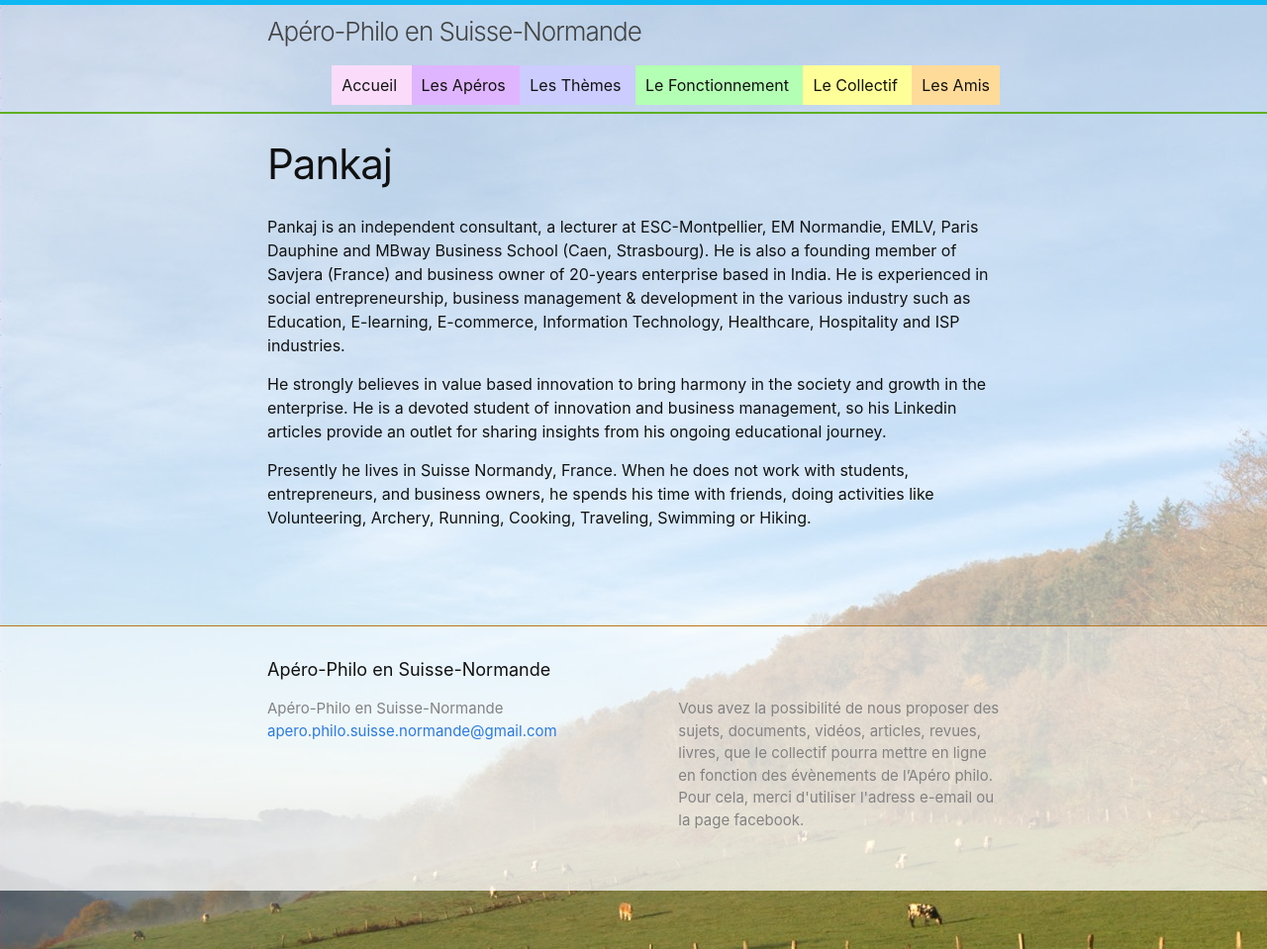
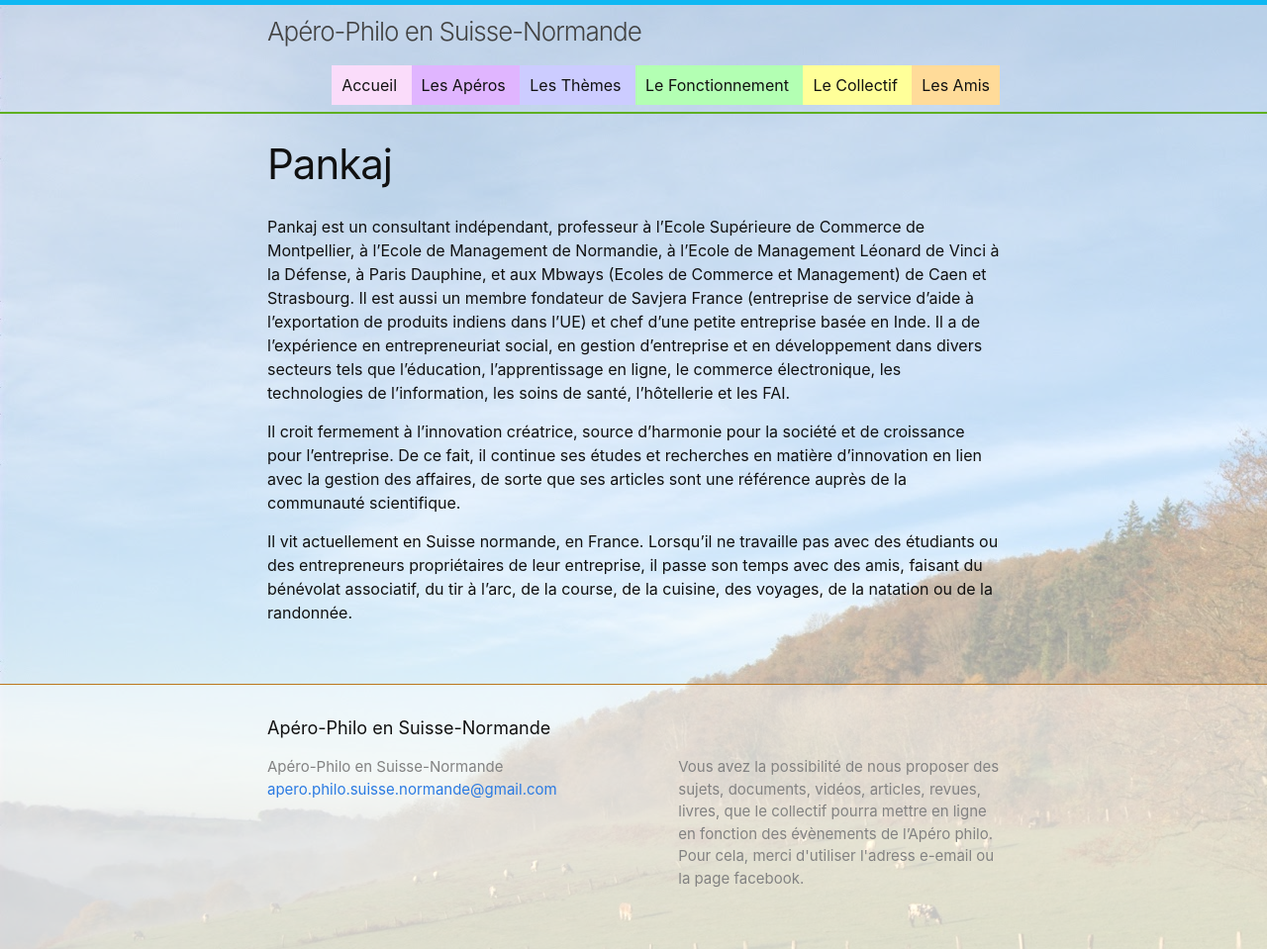
Before and after one commit to aperophilo/apero-philo-suisse-normande.github.io, a Jekyll site: the page built from collections/_members/pankaj.md, in a window 1280 px wide. Shown: the whole page at 99% size. Built offline with Jekyll 4.4.1, drawn with Linux system fonts in a browser that asks for light colours.

Commit message:
Update pankaj.md

```diff
--- a/collections/_members/pankaj.md
+++ b/collections/_members/pankaj.md
@@ -8,8 +8,8 @@ picture: documents/pankaj.jpg
 phone: 06 46 67 70 97
 ---
 
-Pankaj is an independent consultant, a lecturer at ESC-Montpellier, EM Normandie, EMLV, Paris Dauphine and MBway Business School (Caen, Strasbourg).  He is also a founding member of Savjera (France) and business owner of 20-years enterprise based in India. He is experienced in social entrepreneurship, business management & development in the various industry such as Education, E-learning, E-commerce, Information Technology, Healthcare, Hospitality and ISP industries.
+Pankaj est un consultant indépendant, professeur à l’Ecole Supérieure de Commerce de Montpellier, à l’Ecole de Management de Normandie, à l’Ecole de Management Léonard de Vinci à la Défense, à Paris Dauphine, et aux Mbways (Ecoles de Commerce et Management) de Caen et Strasbourg. Il est aussi un membre fondateur de Savjera France (entreprise de service d’aide à l’exportation de produits indiens dans l’UE) et chef d’une petite entreprise basée en Inde. Il a de l’expérience en entrepreneuriat social, en gestion d’entreprise et en développement dans divers secteurs tels que l’éducation, l’apprentissage en ligne, le commerce électronique, les technologies de l’information, les soins de santé, l’hôtellerie et les FAI.
 
-He strongly believes in value based innovation to bring harmony in the society and growth in the enterprise. He is a devoted student of innovation and business management, so his Linkedin articles provide an outlet for sharing insights from his ongoing educational journey.
+Il croit fermement à l’innovation créatrice, source d’harmonie pour la société et de croissance pour l’entreprise. De ce fait, il continue ses études et recherches en matière d’innovation en lien avec la gestion des affaires, de sorte que ses articles sont une référence auprès de la communauté scientifique.
 
-Presently he lives in Suisse Normandy, France. When he does not work with students, entrepreneurs, and business owners, he spends his time with friends, doing activities like Volunteering, Archery, Running, Cooking, Traveling, Swimming or Hiking.
+Il vit actuellement en Suisse normande, en France. Lorsqu’il ne travaille pas avec des étudiants ou des entrepreneurs propriétaires de leur entreprise, il passe son temps avec des amis, faisant du bénévolat associatif, du tir à l’arc, de la course, de la cuisine, des voyages, de la natation ou de la randonnée.
```
